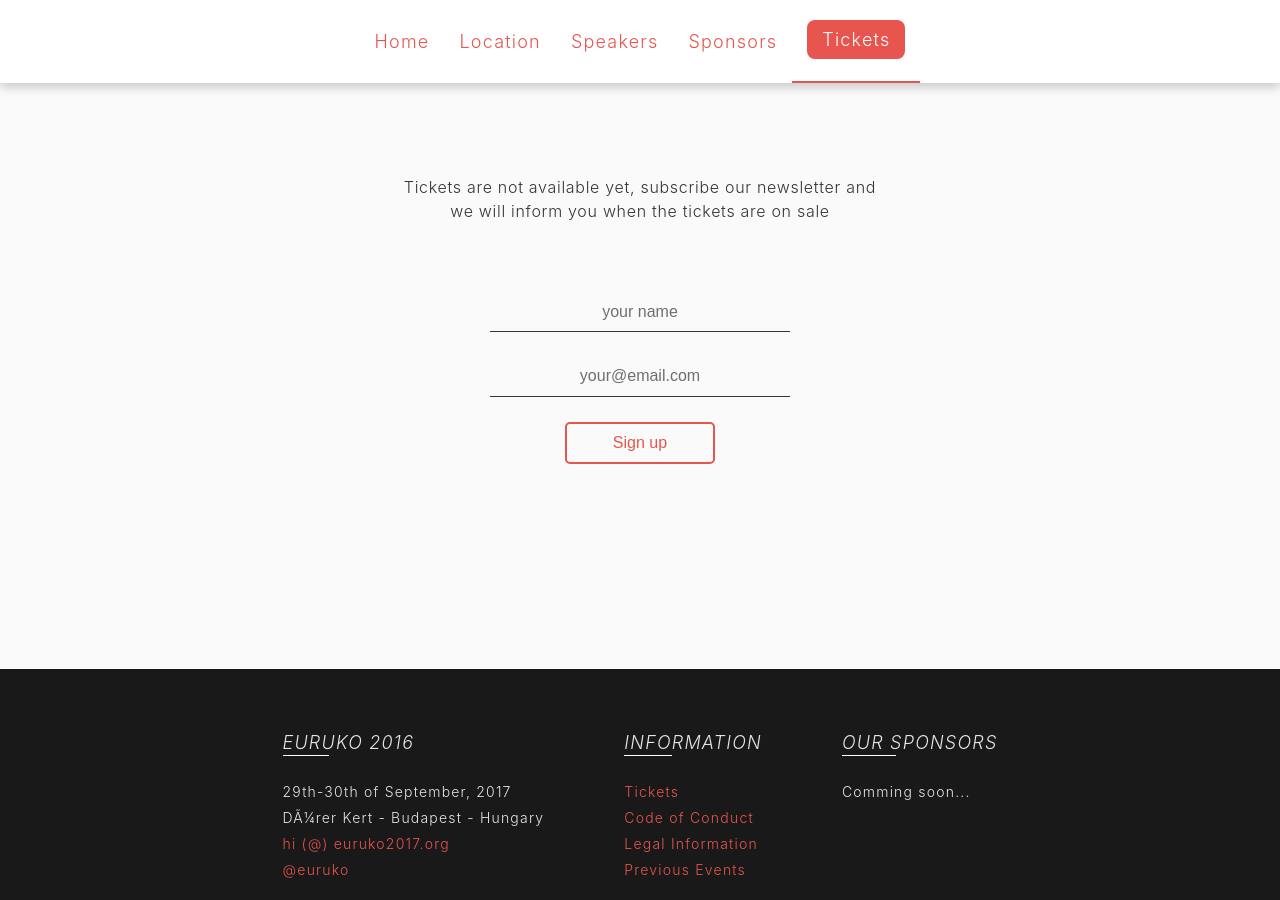
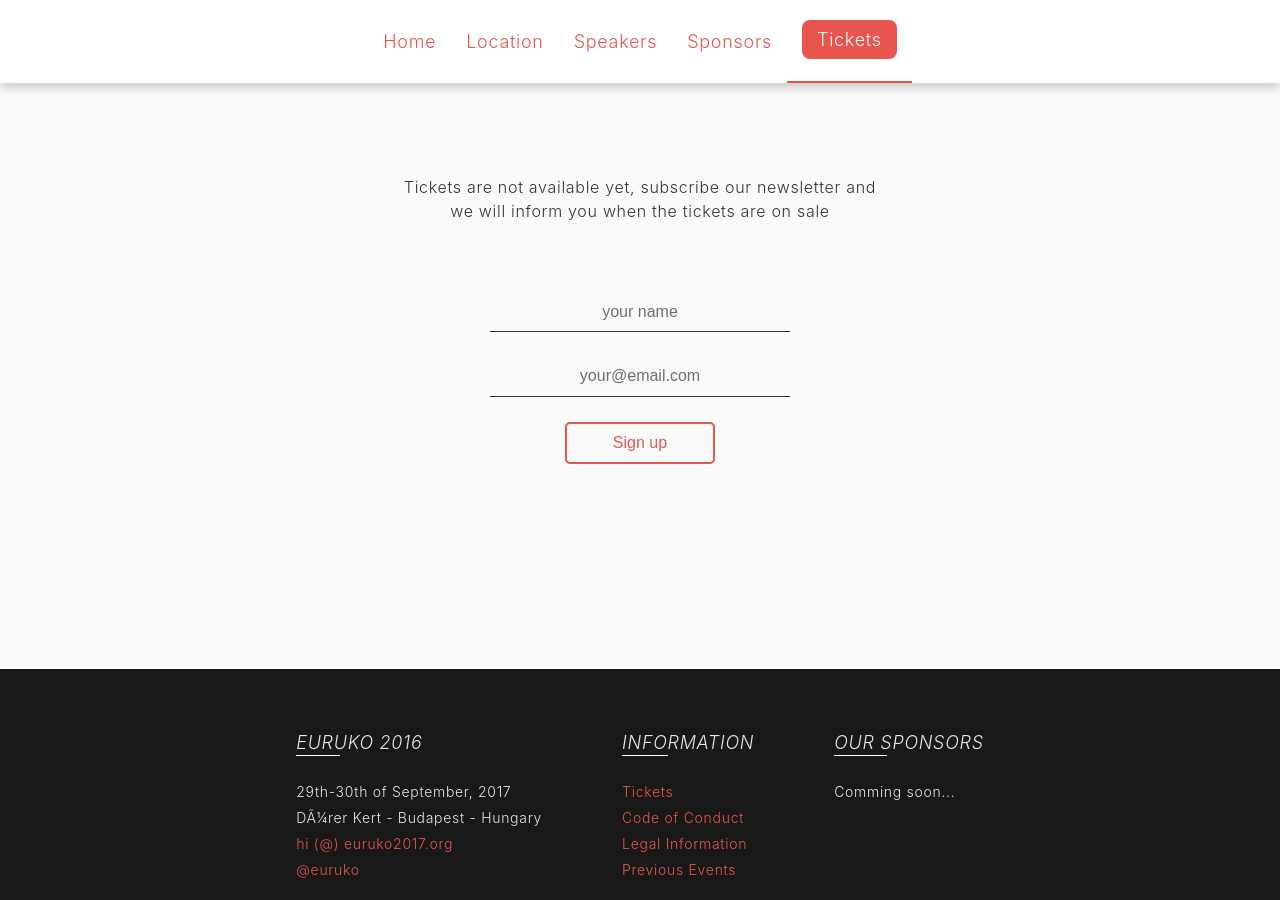
Before and after one commit to euruko/euruko2017.github.io, a Jekyll site: the page built from tickets.html, in a window 1280 px wide and 900 px high. Built offline with Jekyll 4.4.1, drawn with Linux system fonts in a browser that asks for light colours.

Commit message:
Define the default letter-spacing for all the elements

```diff
--- a/_sass/base.scss
+++ b/_sass/base.scss
@@ -10,6 +10,7 @@
   font-family: -apple-system, BlinkMacSystemFont, "Segoe UI", Roboto, Oxygen, Ubuntu, Cantarell, "Open Sans", "Helvetica Neue", sans-serif;
   font-weight: 300;
   line-height: 1.5;
+  letter-spacing: 0.7px;
   background: #fafafa;
   color: $font-color;
   padding-top: 50px;
@@ -68,7 +69,6 @@
 table {
   width: 100%;
   font-size: 14px;
-	letter-spacing: 0.7px;
   background: #fafafa;
 }
 
--- a/_sass/footer.scss
+++ b/_sass/footer.scss
@@ -2,7 +2,6 @@
   background: #191919;
   color: #e6e6e6;
   font-size: 14px;
-  letter-spacing: 1.2px;
 }
 
 .footer-container {
--- a/_sass/header.scss
+++ b/_sass/header.scss
@@ -16,7 +16,6 @@
   display: inline-block;
   text-decoration: none;
   font-size: 18px;
-  letter-spacing: 1.2px;
   padding: 28px 15px;
 }
 
--- a/_sass/speakers.scss
+++ b/_sass/speakers.scss
@@ -40,11 +40,9 @@
   font-size: 18px;
   font-style: italic;
   margin: 5px 0;
-  letter-spacing: 1.2px;
 }
 
 .speaker__title {
   font-size: 15px;
-  letter-spacing: 0.9px;
   color: #e8554e;
 }
--- a/_sass/sponsors.scss
+++ b/_sass/sponsors.scss
@@ -9,7 +9,6 @@
   margin: 80px auto;
   text-align: center;
   font-size: 14px;
-	letter-spacing: 0.7px;
 }
 
 .sponsors-call p {
@@ -47,7 +46,6 @@
   margin-bottom: 50px;
   text-align: center;
   font-size: 12px;
-	letter-spacing: 0.7px;
 }
 
 @media(max-width: 860px) {
--- a/_sass/tickets.scss
+++ b/_sass/tickets.scss
@@ -1,6 +1,5 @@
 .section-tickets {
   text-align: center;
-	letter-spacing: 0.7px;
 }
 
 .section-tickets__message {
```
